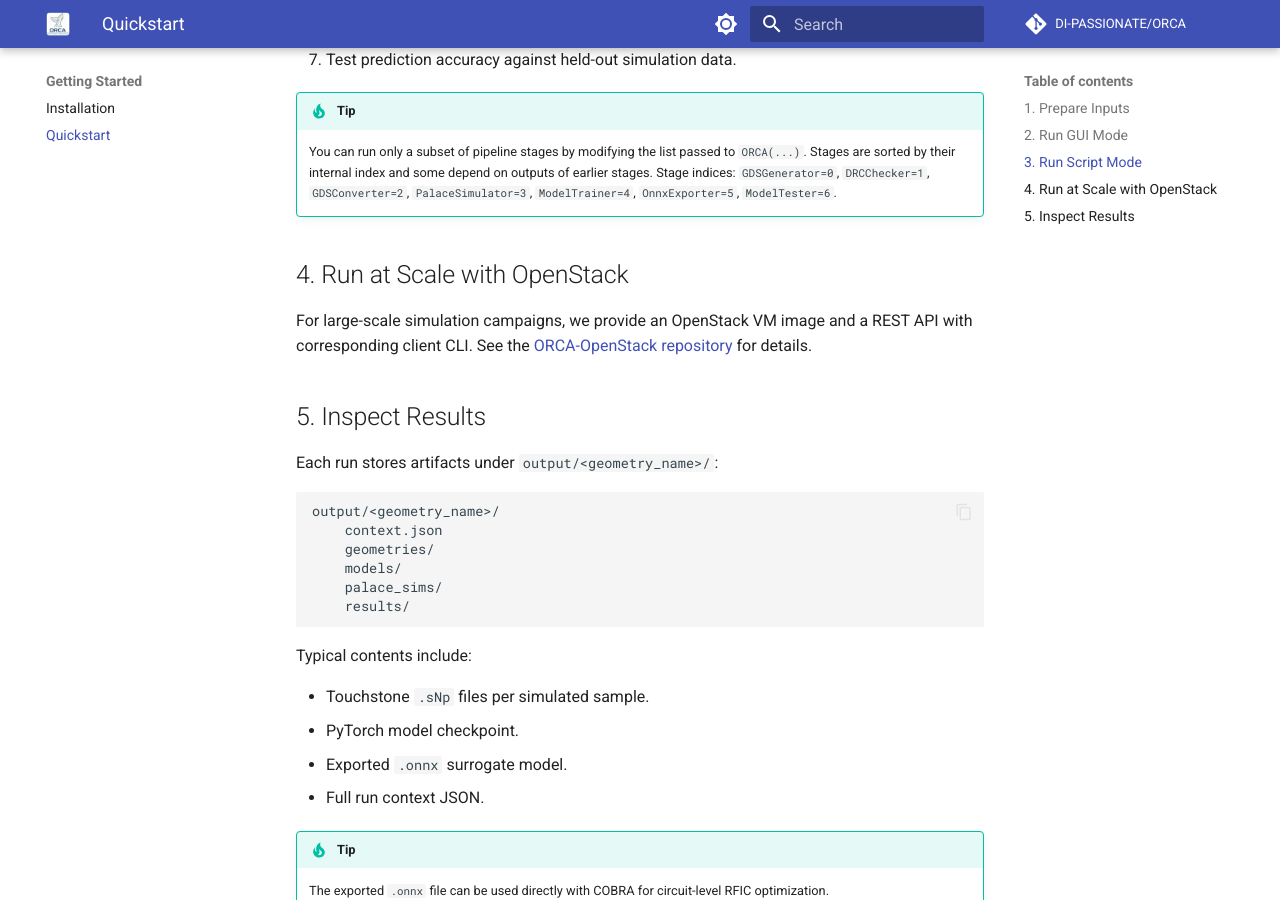
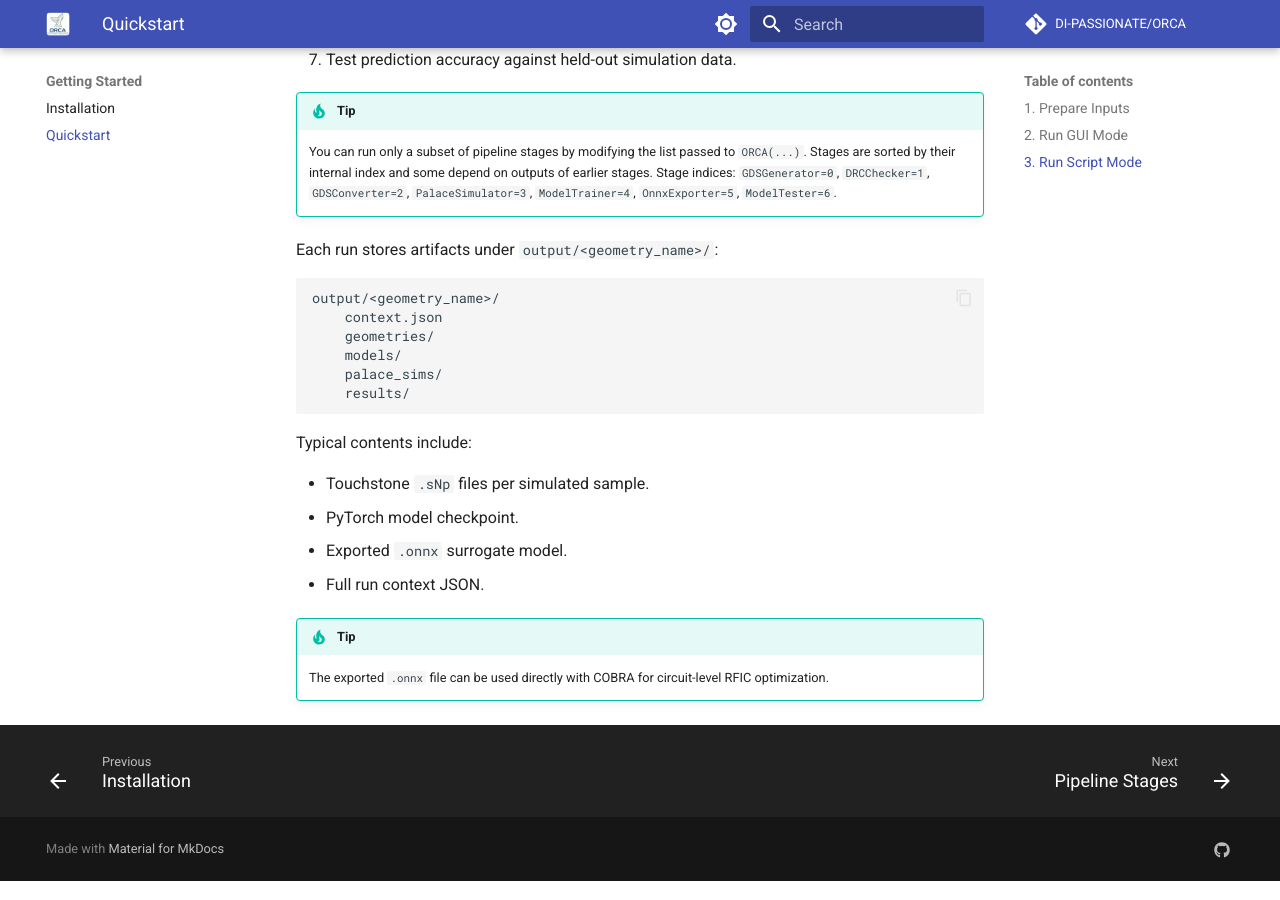
Before and after one commit to DI-PASSIONATE/ORCA, an MkDocs documentation site: the page built from docs/running_orca.md, in a window 1280 px wide and 900 px high, scrolled down 2107 px. Built offline with MkDocs 1.6.1 and Material for MkDocs 9.7.7, drawn with Linux system fonts in a browser that asks for light colours; comment, search, counter and statistics services are not loaded.

Commit message:
Remove outdated openstack mention

````diff
--- a/docs/running_orca.md
+++ b/docs/running_orca.md
@@ -86,13 +86,6 @@ This will:
 !!! tip
 	You can run only a subset of pipeline stages by modifying the list passed to `ORCA(...)`. Stages are sorted by their internal index and some depend on outputs of earlier stages. Stage indices: `GDSGenerator=0`, `DRCChecker=1`, `GDSConverter=2`, `PalaceSimulator=3`, `ModelTrainer=4`, `OnnxExporter=5`, `ModelTester=6`.
 
-## 4. Run at Scale with OpenStack
-
-For large-scale simulation campaigns, we provide an OpenStack VM image and a REST API with corresponding client CLI.
-See the [ORCA-OpenStack repository](https://github.com/DavidL-11/ORCA-OpenStack) for details.
-
-## 5. Inspect Results
-
 Each run stores artifacts under `output/<geometry_name>/`:
 
 ```text
````
Also changed, not shown: README.md (+0 -5 lines), docs/citing.md (+0 -1 lines).
